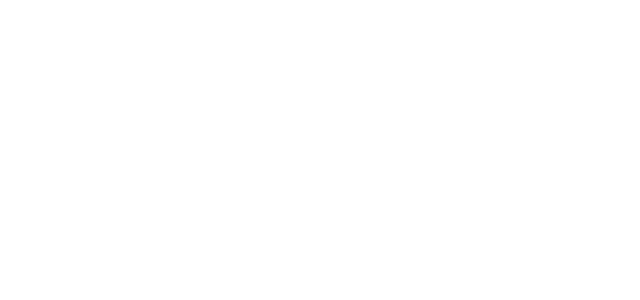
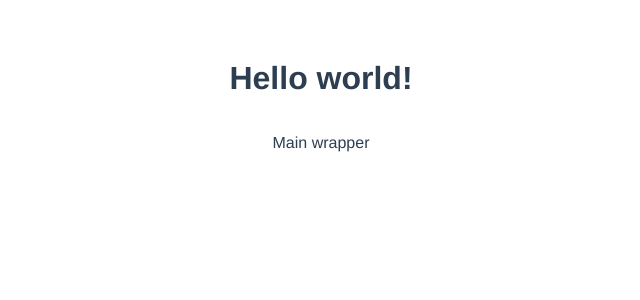
Before and after one commit to vrnvgasu/vue-ecommerce, a Vue app: page / in a window 1280 px wide. Shown: the top 300 px of the page, without its empty margins (319-959 px from the left). Built offline with nearby package versions, Linux system fonts and the light colour scheme.

Commit message:
импортировали первый компонент v-main-wrapper в корневой компонент App

```diff
--- a/src/App.vue
+++ b/src/App.vue
@@ -1,13 +1,18 @@
 <template>
   <div id="app">
+    <h1>Hello world!</h1>
+    <v-main-wrapper /> <!--Первый дочерний компонент-->
   </div>
 </template>
 
 <script>
+// импортируем первый компонент
+import vMainWrapper from './components/v-main-wrapper';
 
 export default {
   name: 'App',
   components: {
+    vMainWrapper, // дочерний компонент
   }
 }
 </script>
```
